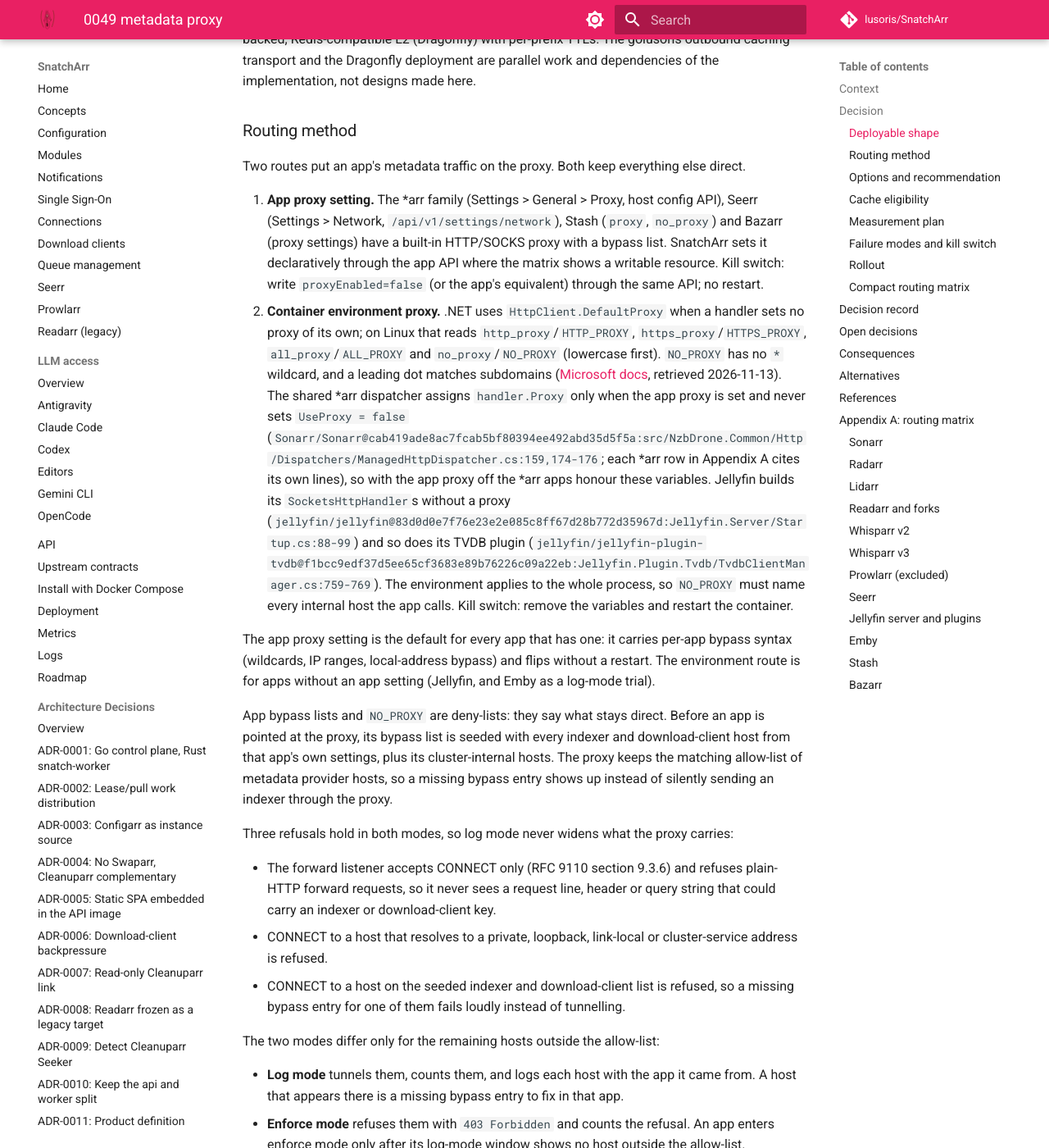
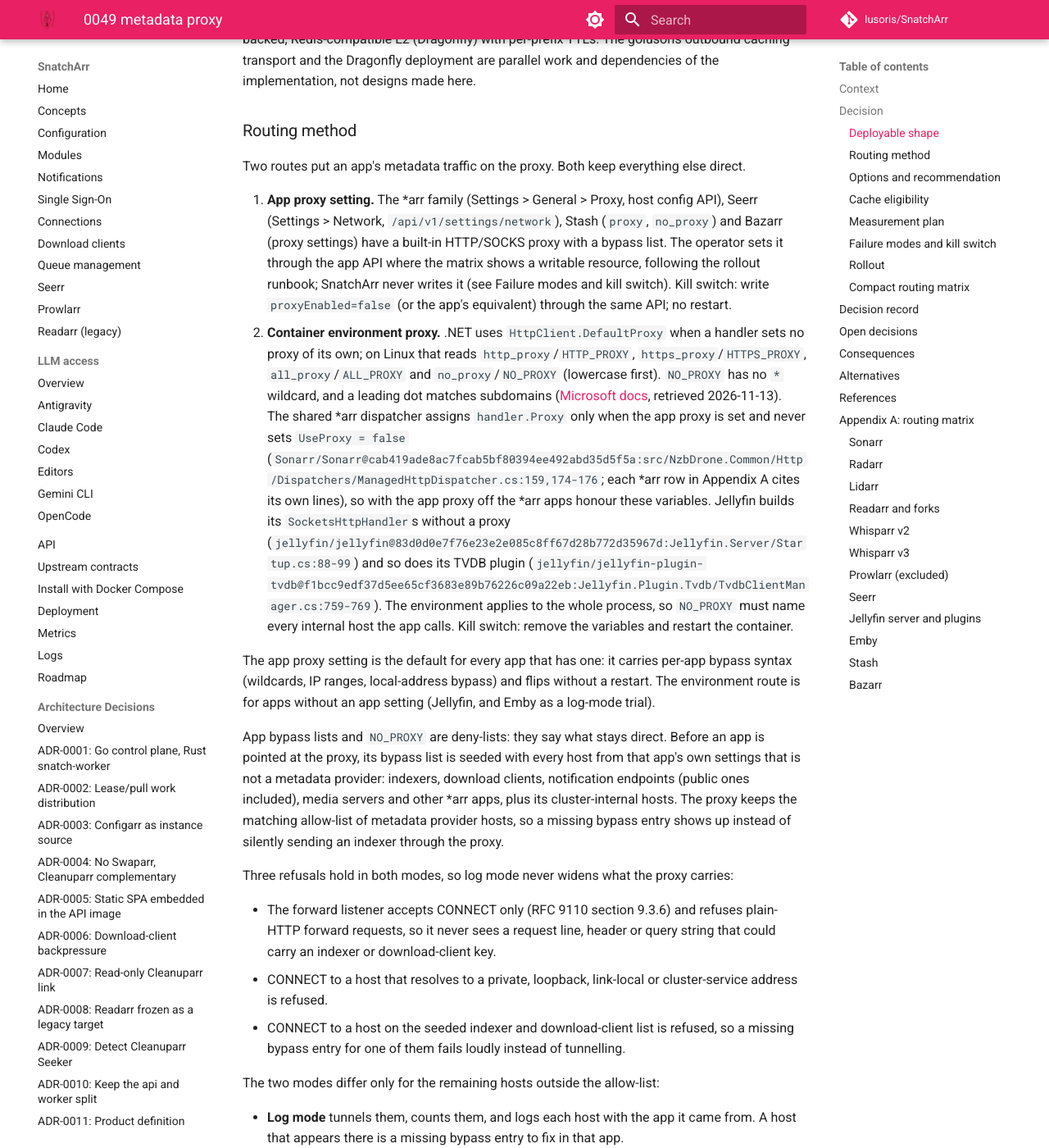
Before and after one commit to lusoris/SnatchArr, an MkDocs documentation site: the page built from docs/adr/0049-metadata-proxy.md, in a window 1280 px wide and 1400 px high, scrolled down 1246 px. Shown: the whole window at 82% size. Built offline with MkDocs 1.6.1 and Material for MkDocs 9.7.7, drawn with Linux system fonts in a browser that asks for light colours; comment, search, counter and statistics services are not loaded; some of the changed text lies outside the part shown.

Commit message:
docs(adr): settle proxy-setting ownership and seed scope in ADR-0049
Address the second review round on the metadata proxy ADR.

- The operator sets app proxy settings through the rollout runbook;
  SnatchArr never writes them. Moving that ownership is the automatic
  kill switch decision and needs a new decision.
- Bypass lists are seeded with every non-metadata host from the app's
  settings: indexers, download clients, notification endpoints, media
  servers and other *arr apps, plus cluster-internal hosts.
- The TLS interception revisit trigger now names numbers the log window
  can measure: per-host CONNECT counts beside the duplicate share where
  a path is visible. CONNECT alone never claims a duplicate share.

Signed-off-by: lusoris <lusoris@proton.me>

```diff
--- a/docs/adr/0049-metadata-proxy.md
+++ b/docs/adr/0049-metadata-proxy.md
@@ -33,12 +33,12 @@
 
 Two routes put an app's metadata traffic on the proxy. Both keep everything else direct.
 
-1. **App proxy setting.** The \*arr family (Settings > General > Proxy, host config API), Seerr (Settings > Network, `/api/v1/settings/network`), Stash (`proxy`, `no_proxy`) and Bazarr (proxy settings) have a built-in HTTP/SOCKS proxy with a bypass list. SnatchArr sets it declaratively through the app API where the matrix shows a writable resource. Kill switch: write `proxyEnabled=false` (or the app's equivalent) through the same API; no restart.
+1. **App proxy setting.** The \*arr family (Settings > General > Proxy, host config API), Seerr (Settings > Network, `/api/v1/settings/network`), Stash (`proxy`, `no_proxy`) and Bazarr (proxy settings) have a built-in HTTP/SOCKS proxy with a bypass list. The operator sets it through the app API where the matrix shows a writable resource, following the rollout runbook; SnatchArr never writes it (see Failure modes and kill switch). Kill switch: write `proxyEnabled=false` (or the app's equivalent) through the same API; no restart.
 2. **Container environment proxy.** .NET uses `HttpClient.DefaultProxy` when a handler sets no proxy of its own; on Linux that reads `http_proxy`/`HTTP_PROXY`, `https_proxy`/`HTTPS_PROXY`, `all_proxy`/`ALL_PROXY` and `no_proxy`/`NO_PROXY` (lowercase first). `NO_PROXY` has no `*` wildcard, and a leading dot matches subdomains ([Microsoft docs](https://learn.microsoft.com/en-us/dotnet/api/system.net.http.httpclient.defaultproxy), retrieved 2026-11-13). The shared \*arr dispatcher assigns `handler.Proxy` only when the app proxy is set and never sets `UseProxy = false` (`Sonarr/Sonarr@cab419ade8ac7fcab5bf80394ee492abd35d5f5a:src/NzbDrone.Common/Http/Dispatchers/ManagedHttpDispatcher.cs:159,174-176`; each \*arr row in Appendix A cites its own lines), so with the app proxy off the \*arr apps honour these variables. Jellyfin builds its `SocketsHttpHandler`s without a proxy (`jellyfin/jellyfin@83d0d0e7f76e23e2e085c8ff67d28b772d35967d:Jellyfin.Server/Startup.cs:88-99`) and so does its TVDB plugin (`jellyfin/jellyfin-plugin-tvdb@f1bcc9edf37d5ee65cf3683e89b76226c09a22eb:Jellyfin.Plugin.Tvdb/TvdbClientManager.cs:759-769`). The environment applies to the whole process, so `NO_PROXY` must name every internal host the app calls. Kill switch: remove the variables and restart the container.
 
 The app proxy setting is the default for every app that has one: it carries per-app bypass syntax (wildcards, IP ranges, local-address bypass) and flips without a restart. The environment route is for apps without an app setting (Jellyfin, and Emby as a log-mode trial).
 
-App bypass lists and `NO_PROXY` are deny-lists: they say what stays direct. Before an app is pointed at the proxy, its bypass list is seeded with every indexer and download-client host from that app's own settings, plus its cluster-internal hosts. The proxy keeps the matching allow-list of metadata provider hosts, so a missing bypass entry shows up instead of silently sending an indexer through the proxy.
+App bypass lists and `NO_PROXY` are deny-lists: they say what stays direct. Before an app is pointed at the proxy, its bypass list is seeded with every host from that app's own settings that is not a metadata provider: indexers, download clients, notification endpoints (public ones included), media servers and other \*arr apps, plus its cluster-internal hosts. The proxy keeps the matching allow-list of metadata provider hosts, so a missing bypass entry shows up instead of silently sending an indexer through the proxy.
 
 Three refusals hold in both modes, so log mode never widens what the proxy carries:
 
@@ -141,7 +141,7 @@
   - Stash and Bazarr: their app configuration write; the exact API resource is unverified.
 - The runbook disables every app route before the proxy Deployment is removed.
 
-The kill switch is manual for the first rollout: an alert on proxy health pages the operator, who follows the runbook. SnatchArr never writes \*arr, Seerr or Jellyfin proxy settings, so ADR-0039's ownership split stays unchanged (see the decision record).
+The kill switch is manual for the first rollout: an alert on proxy health pages the operator, who follows the runbook. The operator owns every app proxy setting, base URL and container environment change, at rollout and at the kill switch; SnatchArr never writes \*arr, Seerr or Jellyfin proxy settings, so ADR-0039's ownership split stays unchanged. Moving that ownership to SnatchArr is the automatic kill switch decision and needs a new decision (see the decision record).
 
 ### Rollout
 
@@ -192,7 +192,7 @@
 
 | Decision | Answer | Revisit trigger |
 | :--- | :--- | :--- |
-| TLS interception (option a) and CA custody, `snatcharr-metadata-proxy-tls-interception` | No TLS interception now. Build option c in log mode first and decide after its window, with measured host counts. | Log-mode host counts show a duplicate share for the CONNECT-only apps: a new decision with those numbers. |
+| TLS interception (option a) and CA custody, `snatcharr-metadata-proxy-tls-interception` | No TLS interception now. Build option c in log mode first and decide after its window, with measured host counts. | The log window's numbers: per-host CONNECT call counts for the CONNECT-only apps, beside the duplicate share measured where a path is visible (reverse-proxy routes, Jellyfin and Emby server logs). Those numbers go into a new decision; CONNECT alone never claims a duplicate share. |
 | Product name, `snatcharr-metadata-proxy-product-name` | No separate product name. Image `snatcharr-metadata-proxy`, chart values key `metadataProxy`, metrics `metadata_proxy_*`. | None. |
 | Automatic kill switch, `snatcharr-metadata-proxy-auto-killswitch` | Manual kill switch only for the first rollout: an alert plus the runbook. ADR-0039 stays unchanged. | The log-mode window shows the proxy outage rate: a new decision with those numbers. |
 
```
